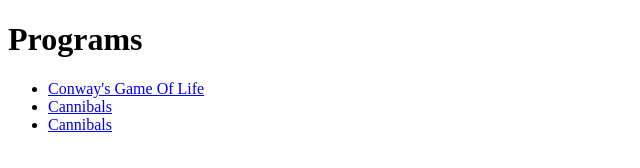
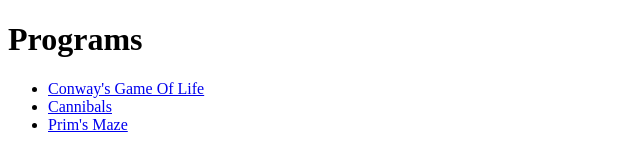
Before and after one commit to Beebkips/Beebkips.github.io, a plain HTML site: page index.html in a window 1280 px wide. Shown: the full height of the page, 0-640 px from the left. Drawn offline with Linux system fonts and the light colour scheme; files that its build step writes are made by us from their sources.

Commit message:
index fix

```diff
--- a/index.html
+++ b/index.html
@@ -9,7 +9,7 @@
         <ul>
             <li><a href="./conway/conway.html">Conway's Game Of Life</a></li>
             <li><a href="./cannibals/cannibals.html">Cannibals</a></li>
-            <li><a href="./Prim's Maze/prims.html">Cannibals</a></li>
+            <li><a href="./Prim's Maze/prims.html">Prim's Maze</a></li>
         </ul>
     </body>
 </html>
```
